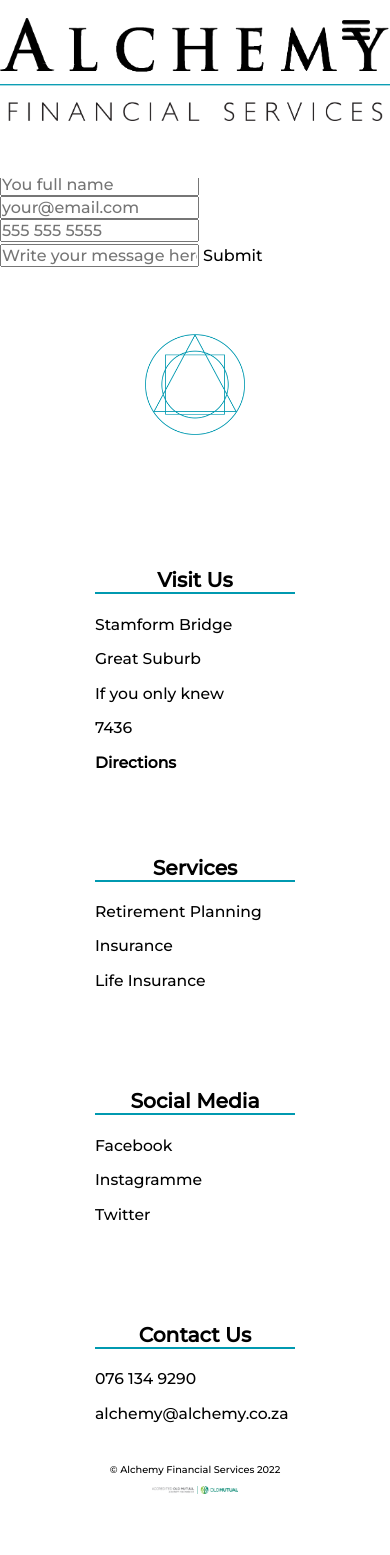
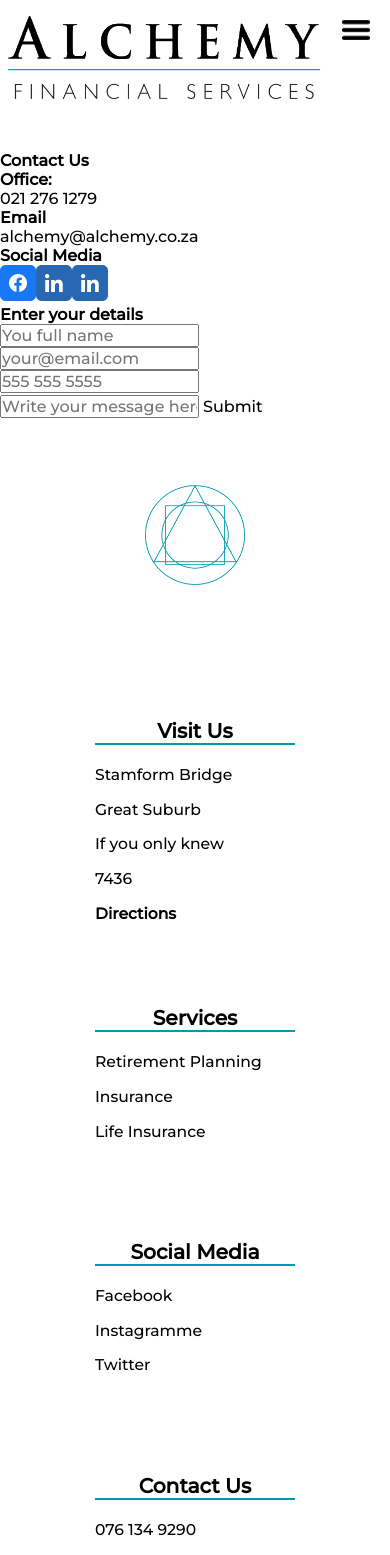
Before and after one commit to Fredz1/Alchemy, a Next.js app: page /contact in a window 390 px wide. Shown: the top 1555 px of the page. Before the commit the page ends 1505 px from the top, so only its background shows below. Built offline with nearby package versions, Linux system fonts and the light colour scheme.

Commit message:
mobile styling update

```diff
--- a/styles/footer.module.css
+++ b/styles/footer.module.css
@@ -89,7 +89,13 @@
     grid-template-rows: 1fr 1fr;
     height: max-content;
     padding: 1em;
-    gap: 1em;
-    font-size: 2.5vw;
+    gap: 0.5em;
+    font-size: 3vw;
   }
+
+  .franchiseLogo{
+    position: relative;
+    min-width: 100%;
+  }
+
 }
--- a/styles/header.module.css
+++ b/styles/header.module.css
@@ -30,13 +30,20 @@
   .headerContainer {
     /* background: linear-gradient(rgba(255,255,255,0.7), transparent);  */
     color: black;
-    font-size: 1.1em;
     z-index: 15;
     display: grid;
-    position: absolute;
+    position: relative;
     grid-template-columns: 1fr;
+    align-self: center;
     max-width: 100vw;
     width: 100%;
     height: fit-content;
+    margin: 0;
   }
+
+  .headerContainer > div{
+    max-width: 80%;
+    margin: 0 0 0 0.5em;
+  }
+
 }
--- a/styles/solutions.module.css
+++ b/styles/solutions.module.css
@@ -42,7 +42,6 @@
 .offering > div > h3{
   font-size: 1.25em;
   text-align: center;
-
 }
 
 @media all and (max-width: 768px){
@@ -54,5 +53,6 @@
     /* box-shadow: 0px 3px 3px 0px rgba(0,0,0,0.2) inset; */
     align-content: center;
     padding: 2vw 2vw;
+    margin: 4em 0;
   }
 }
```
Also changed, not shown: styles/mainBanner.module.css (+8 -2 lines).
